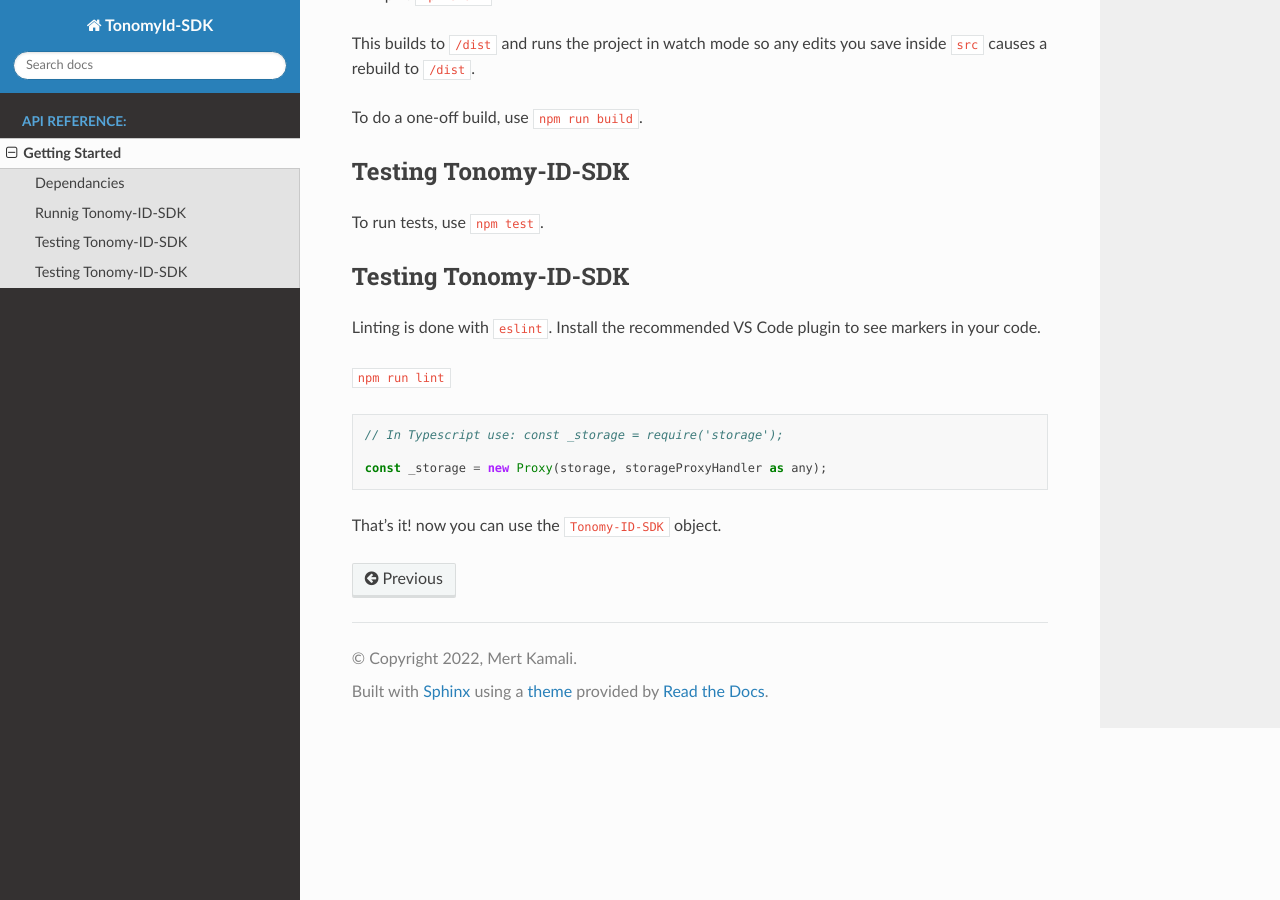
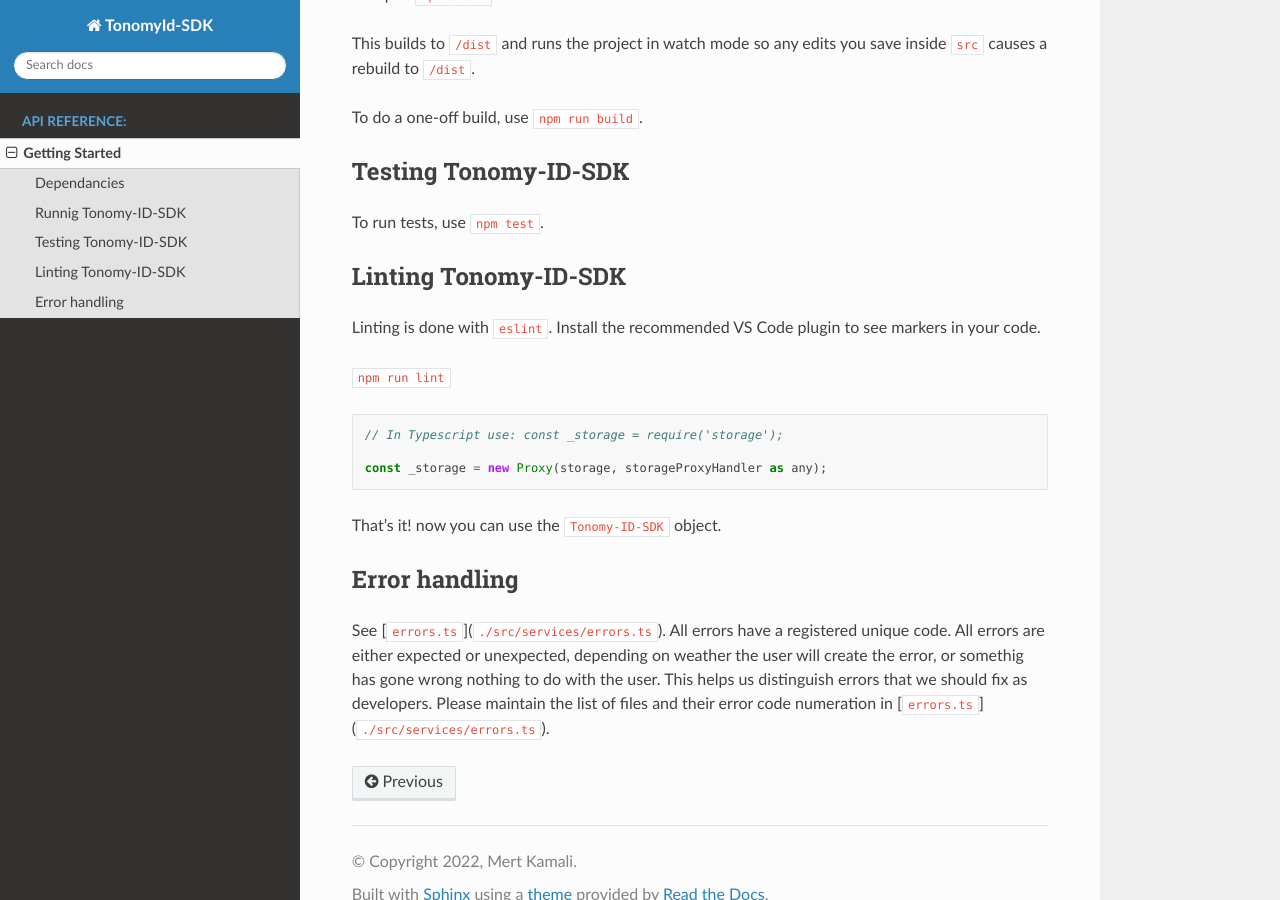
Before and after one commit to Tonomy-Foundation/Tonomy-ID-SDK, a Sphinx documentation site: the page built from docs/Guidelines/getting-started.rst, in a window 1280 px wide and 900 px high, scrolled down 481 px. Built offline with Sphinx 7.4.7 and the Read the Docs theme 2.0.0, drawn with Linux system fonts in a browser that asks for light colours; pages that are not in the unit, such as notebooks, are missing from menus.

Commit message:
getting-started text changed1

```diff
--- a/docs/Guidelines/getting-started.rst
+++ b/docs/Guidelines/getting-started.rst
@@ -45,7 +45,7 @@
 
 .. _Linting:
 
-Testing Tonomy-ID-SDK
+Linting Tonomy-ID-SDK
 ==============
 
 Linting is done with ``eslint``. Install the recommended VS Code plugin to see markers in your code.
@@ -61,3 +61,16 @@
     const _storage = new Proxy(storage, storageProxyHandler as any);
 
 That's it! now you can use the ``Tonomy-ID-SDK`` object.
+
+
+.. _Eror-handling:
+
+Error handling
+==============
+
+
+See [``errors.ts``](``./src/services/errors.ts``). All errors have a registered unique code.
+All errors are either expected or unexpected, depending on weather the user will create the
+error, or somethig has gone wrong nothing to do with the user. This helps us distinguish errors
+that we should fix as developers. Please maintain the list of files and their
+error code numeration in [``errors.ts``](``./src/services/errors.ts``).
```
Also changed, not shown: 7 other files.
